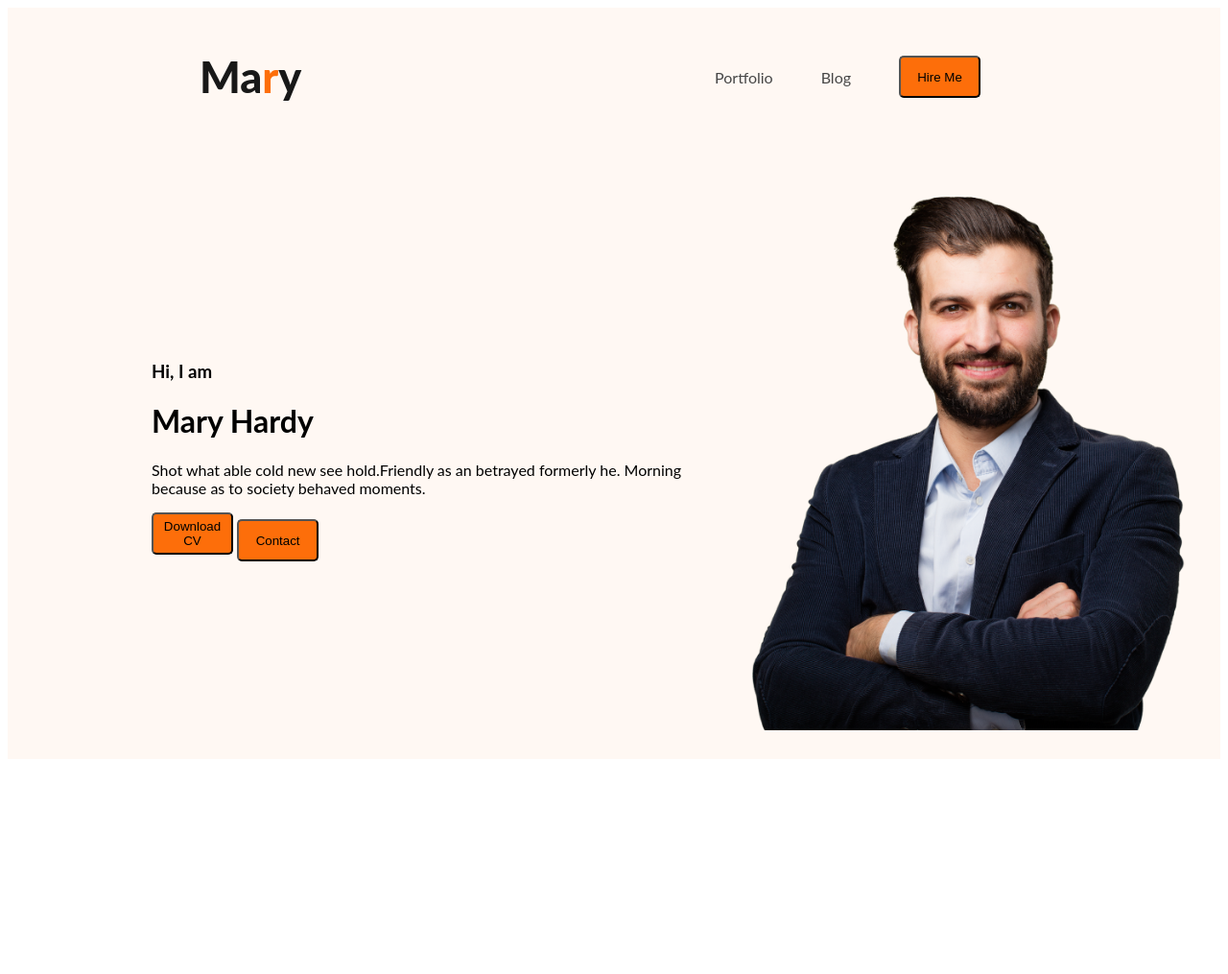
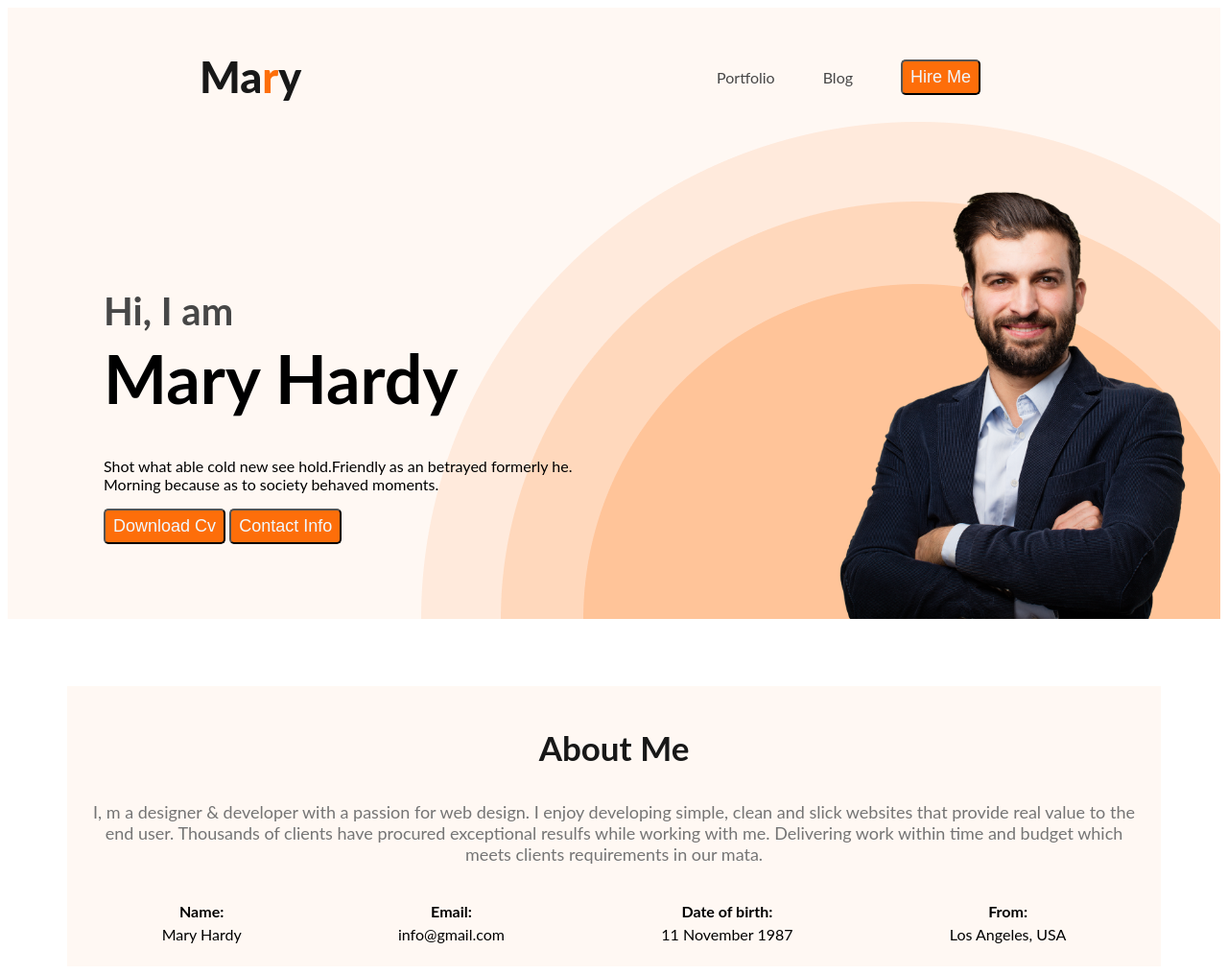
Before and after one commit to TASNIM570/Web-developer-portfolio, a plain HTML site: page index.html in a window 1280 px wide. Shown: the whole page at 96% size. Before the commit the page ends 800 px from the top, so only its background shows below. Drawn offline with Linux system fonts and the light colour scheme.

Commit message:
adding about info

```diff
--- a/index.html
+++ b/index.html
@@ -4,12 +4,13 @@
     <meta charset="UTF-8" />
     <meta name="viewport" content="width=device-width, initial-scale=1.0" />
     <title>Web developer Portfolio</title>
-    <link rel="preconnect" href="https://fonts.googleapis.com">
-<link rel="preconnect" href="https://fonts.gstatic.com" crossorigin>
-<link href="https://fonts.googleapis.com/css2?family=Open+Sans:ital,wght@1,800&display=swap" rel="stylesheet">
-    <link rel="stylesheet" href="style.css">
-
-
+    <link rel="preconnect" href="https://fonts.googleapis.com" />
+    <link rel="preconnect" href="https://fonts.gstatic.com" crossorigin />
+    <link
+      href="https://fonts.googleapis.com/css2?family=Open+Sans:ital,wght@1,800&display=swap"
+      rel="stylesheet"
+    />
+    <link rel="stylesheet" href="style.css" />
   </head>
   <body>
     <header class="header">
@@ -22,18 +23,59 @@
         </ul>
       </nav>
       <div class="banner">
-        <div>
-          <h3 class="banner-greeting">Hi, I  am</h3>
+        <div class="banner-content">
+          <h3 class="banner-greeting">Hi, I am</h3>
           <h1 class="banner-title">Mary Hardy</h1>
-          <p>Shot what able cold new see hold.Friendly as an betrayed formerly he. Morning because as to society behaved moments.</p>
-          <button class="btn-primary">Download CV</button>
-          <button class="btn-primary">Contact</button>
+          <p>
+            Shot what able cold new see hold.Friendly as an betrayed formerly
+            he. Morning because as to society behaved moments.
+          </p>
+
+          <!-- <button class="btn-primary">Download CV</button> -->
+          <button class="btn-primary">Download Cv</button>
+          <button class="btn-primary">Contact Info</button>
         </div>
-        <img class="profile-pic" src="images/hardy.png" alt="">
+        <img class="profile-pic" src="images/hardy.png" alt="" />
       </div>
     </header>
 
-    <main></main>
+    <main>
+      <section class="about">
+        <h3 class="section-title">About Me</h3>
+        <p class="section-description">
+          I, m a designer & developer with a passion for web design. I enjoy
+          developing simple, clean and slick websites that provide real value to
+          the end user. Thousands of clients have procured exceptional resulfs
+          while working with me. Delivering work within time and budget which
+          meets clients requirements in our mata.
+        </p>
+
+      <div class="about-info-container">
+
+        <div class="about-info">
+          <h4 class="info-title">Name:</h4>
+          <p class="info-description"> Mary Hardy</p>
+        </div>
+        <div class="about-info">
+          <h4 class="info-title">Email:
+            </h4>
+          <p class="info-description">info@gmail.com</p>
+        </div>
+        <div class="about-info">
+          <h4 class="info-title">Date of birth:
+            </h4>
+          <p class="info-description">11 November 1987</p>
+        </div>
+        <div class="about-info">
+          <h4 class="info-title">From:
+            </h4>
+          <p class="info-description">Los Angeles, USA</p>
+        </div>
+
+      </div>
+      </section>
+
+    </main>
 
     <footer></footer>
   </body>
--- a/style.css
+++ b/style.css
@@ -11,6 +11,9 @@ body {
 .btn-primary {
     border-radius: 5px;
     background-color: #FD6E0A;
+    padding: 6px 8px;
+    color: aliceblue;
+    font-size: 18px;
 }
 
 /* Nav related style */
@@ -39,11 +42,11 @@ nav li {
     margin-right: 50px;
 }
 
-button{
-    width: 85px;
+/* button{
+    width: 120px;
 height: 44px;
 flex-shrink: 0;
-}
+} */
 
 nav a {
     text-decoration: none;
@@ -54,14 +57,77 @@ nav a {
 
 .header{
     background: #FFF8F3;
+    background-image: url(images/header_bg.png);
+    background-repeat: no-repeat;
+    background-position: bottom right;
 }
 
 .banner{
-    padding: 30px 30px 30px 150px ;
+    padding: 30px 30px 0px 100px ;
     display: flex;
     align-items: center;
+    justify-content: space-between;
 }
 
 .profile-pic{
-    width: 500px;
+    width: 400px;
 }
+
+.banner-greeting{
+    font-size: 40px;
+    color: #474747;
+    margin-bottom: 0px;
+}
+.banner-title{
+    font-size: 70px;
+    font-weight: 700;
+    margin-bottom: 0px;
+    margin-top: 4px;
+    margin-bottom: 40px;
+}
+.banner-content{
+    max-width: 500px;
+}
+
+/* main section style */
+main{
+    max-width: 1140px;
+    margin: 0px auto;
+}
+
+/* about section style */
+
+.about{
+    margin-top: 70px;
+    background-color: #FFF8F3;
+    padding: 8px 17px;
+}
+
+.section-title{
+    text-align: center;
+    font-size: 35px;
+    color: #181818;
+    font-weight: 700;
+}
+
+.section-description{
+    text-align: center;
+    color: #757575;
+    font-size: 18px;
+}
+
+.about-info-container{
+    display: flex;
+    justify-content: space-around;
+}
+.about-info{
+    text-align: center;
+}
+
+.info-title{
+    margin-bottom: 0px;
+}
+
+.info-description{
+    margin-top: 5px;
+}
```
